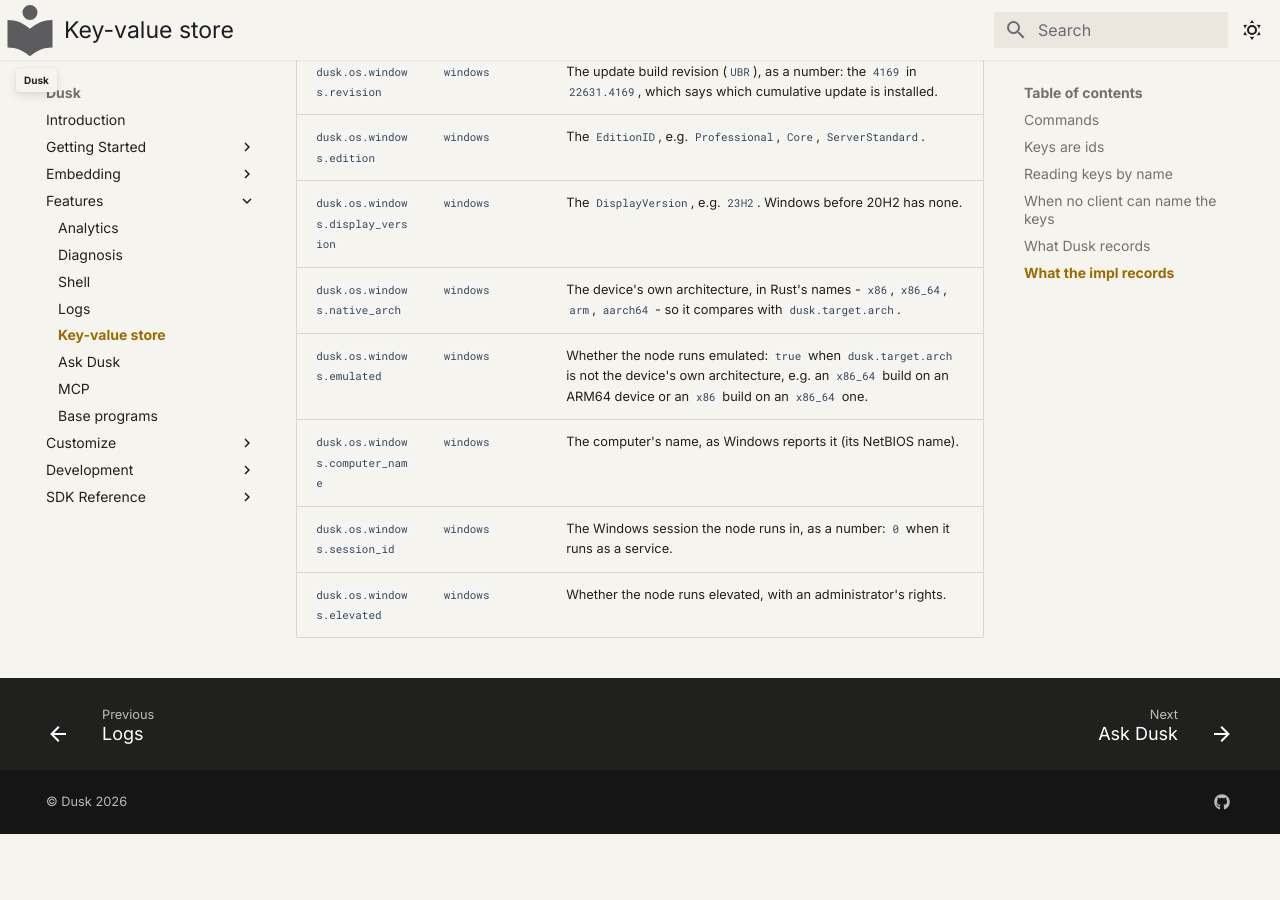
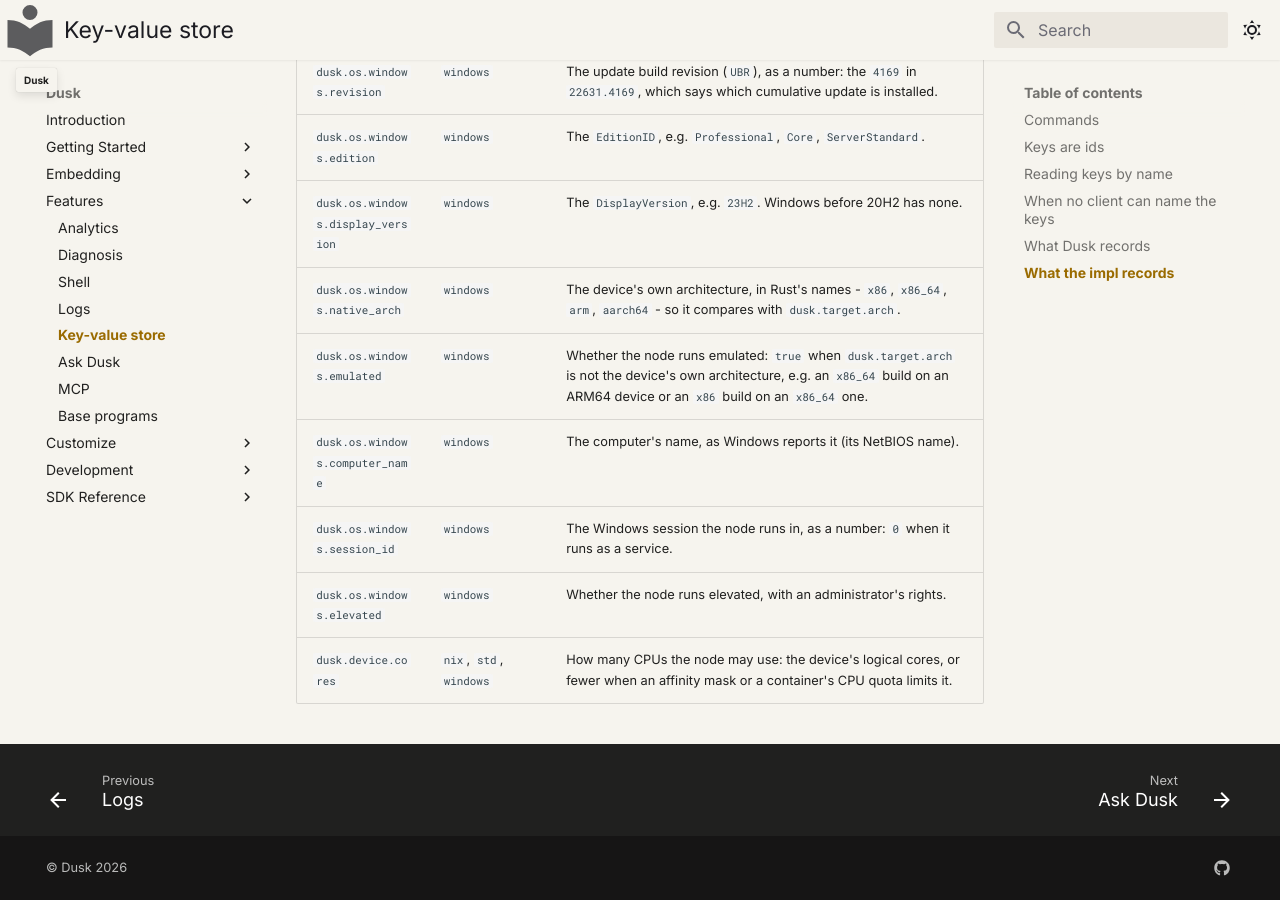
Before and after one commit to tomerze/dusk, an MkDocs documentation site: the page built from docs/docs/features/kvs.md, in a window 1280 px wide and 900 px high, scrolled down 7168 px. Built offline with MkDocs 1.6.1 and Material for MkDocs 9.7.7, drawn with Linux system fonts in a browser that asks for light colours; comment, search, counter and statistics services are not loaded; before the commit the page ends 8002 px from its top, so only the background shows below that.

Commit message:
Update docs for the device's core count the impl writes into the kvs
The impl table gains dusk.device.cores, how many CPUs the node may use - the device's logical cores, or fewer under an affinity mask or a container's CPU quota - written by the nix, std and windows impls.

```diff
--- a/docs/docs/features/kvs.md
+++ b/docs/docs/features/kvs.md
@@ -202,3 +202,4 @@
 | `dusk.os.windows.computer_name` | `windows` | The computer's name, as Windows reports it (its NetBIOS name). |
 | `dusk.os.windows.session_id` | `windows` | The Windows session the node runs in, as a number: `0` when it runs as a service. |
 | `dusk.os.windows.elevated` | `windows` | Whether the node runs elevated, with an administrator's rights. |
+| `dusk.device.cores` | `nix`, `std`, `windows` | How many CPUs the node may use: the device's logical cores, or fewer when an affinity mask or a container's CPU quota limits it. |
```
